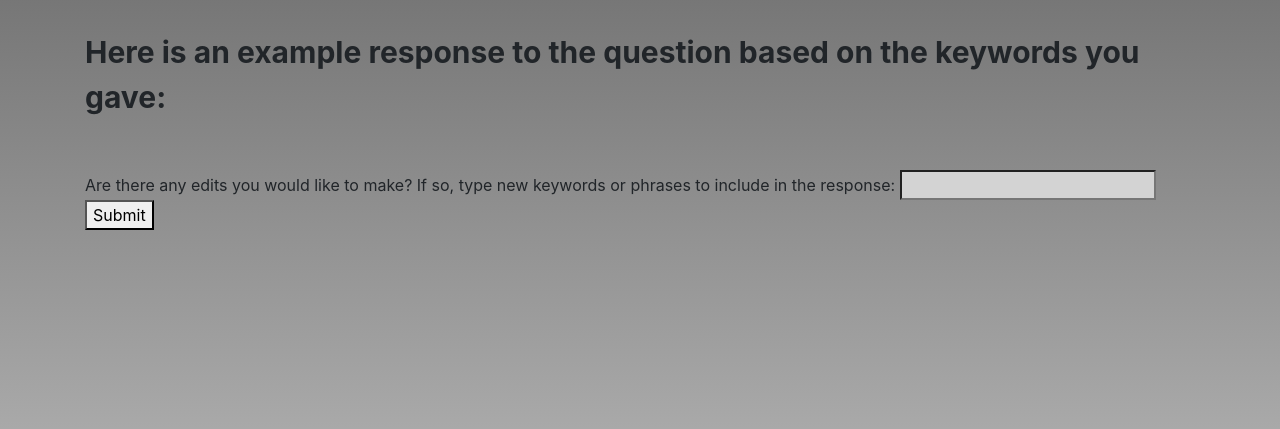
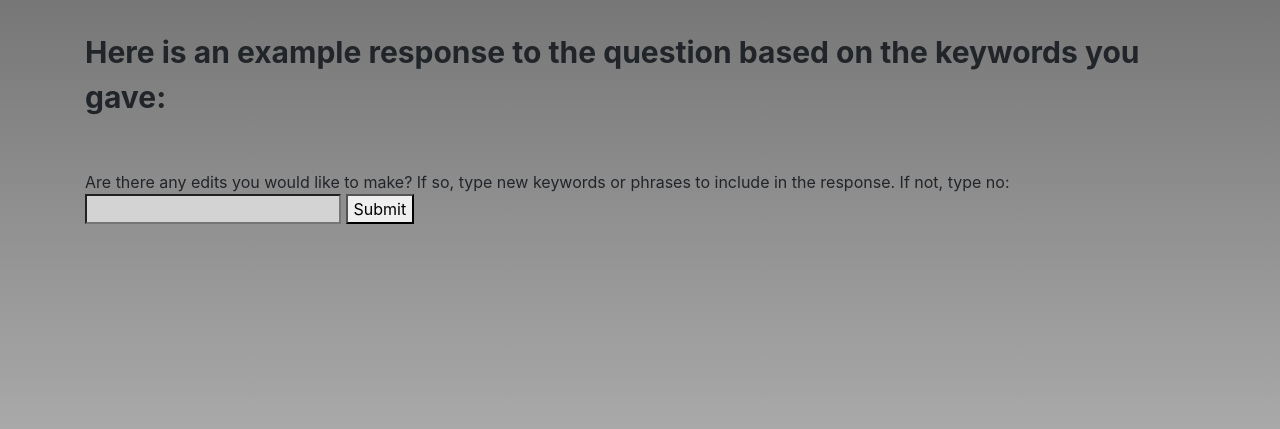
Before and after one commit to manhuang68/interview-proj, a Flask app: page /responsepage in a window 1280 px wide. Shown: the part 56-485 px from the top of the page. Run offline with Flask 2, Linux system fonts and the light colour scheme; some libraries are stand-ins or nearby versions.

Commit message:
Update responsepage.html

```diff
--- a/templates/responsepage.html
+++ b/templates/responsepage.html
@@ -11,7 +11,7 @@
         <div id = "listtitle">Here is an example response to the question based on the keywords you gave: </div>
         <div id="resp"></div>
         <div class="question4">
-            <div>Are there any edits you would like to make? If so, type new keywords or phrases to include in the response: <input type="text" id="keywsq4"> <button id="q4">Submit</button></div>
+            <div>Are there any edits you would like to make? If so, type new keywords or phrases to include in the response. If not, type no: <input type="text" id="keywsq4"> <button id="q4">Submit</button></div>
         </div>
         <div class = "load"></div>
     </body>
```
